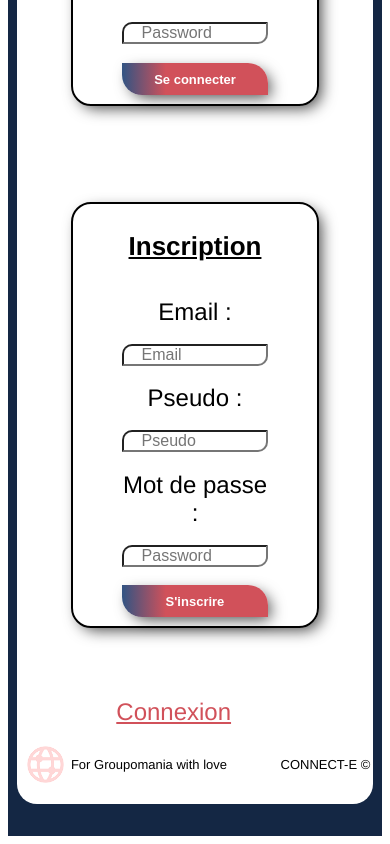
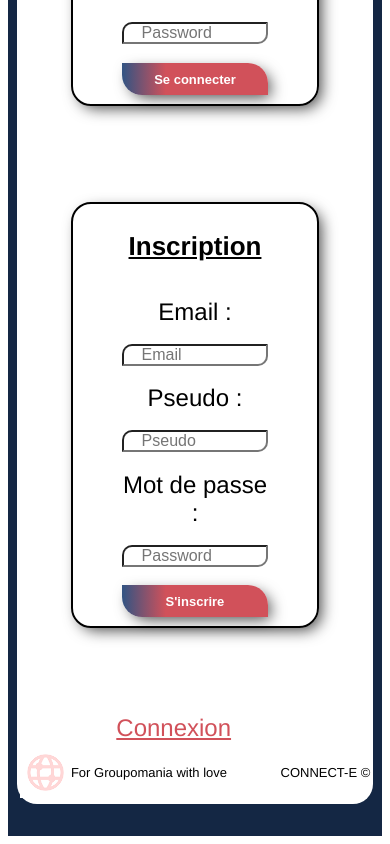
Before and after one commit to Clementcez/P7_groupomania, a Vue app in the folder groupomania/: page /connexion in a window 390 px wide. Shown: the part 458-1302 px from the top of the page. Built offline with nearby package versions, Linux system fonts and the light colour scheme.

Commit message:
petite modif visuel

```diff
--- a/groupomania/src/components/Footer.vue
+++ b/groupomania/src/components/Footer.vue
@@ -87,12 +87,13 @@ footer{
     }
 
     .footer{
-        margin-top: 2rem;
+        margin-top: 3rem;
     }
 
     #nav{
         position: absolute;
-        bottom: 3rem;
+        bottom: 2rem;
+        font-size: 1.2rem;
     }
 }
 </style>
```
